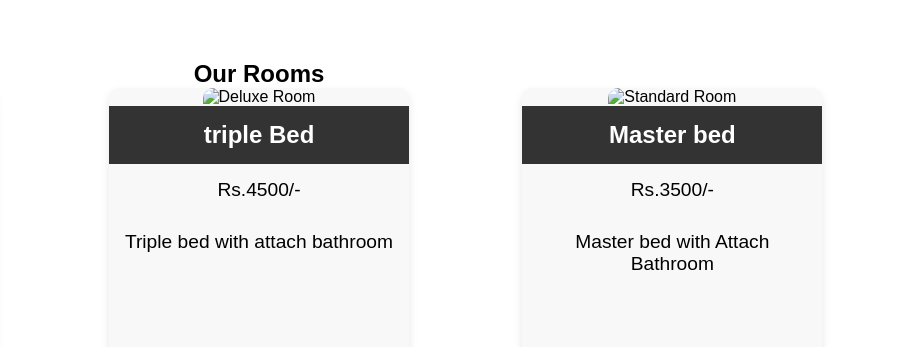
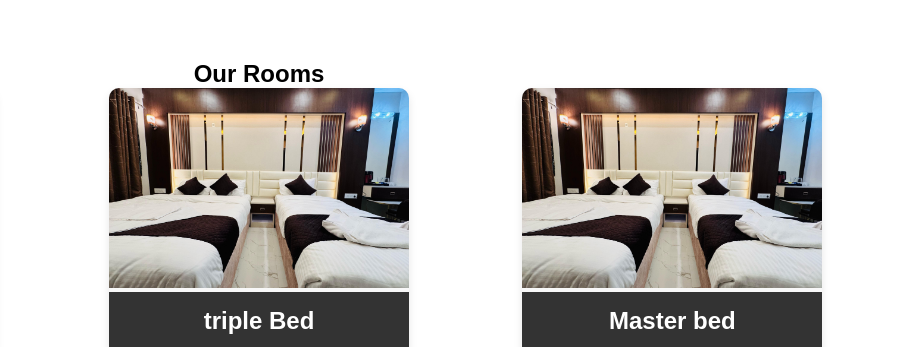
Before and after one commit to HotelRoyalMithila/HotelRoyalMithila, a plain HTML site: page index.html in a window 1280 px wide. Shown: the part 880-1227 px from the top of the page, 381-1280 px from the left. Drawn offline with Linux system fonts and the light colour scheme; a script that the page names is missing.

Commit message:
Update index.html

```diff
--- a/index.html
+++ b/index.html
@@ -40,13 +40,13 @@
 
             </div>
             <div class="room-card">
-                <img src="file:///C:/Users/Dell/Desktop/IMG_6001.JPG" alt="Deluxe Room">
+                <img src="https://raw.githubusercontent.com/HotelRoyalMithila/HotelRoyalMithila/refs/heads/main/WhatsApp%20Image%202025-02-15%20at%2010.06.23_0e0310a0.jpg" alt="Deluxe Room">
                 <h3>triple Bed </h3>
                 <p>Rs.4500/-</p>
                 <p>Triple bed with attach bathroom</p>
             </div>
             <div class="room-card">
-                <img src="file:///C:/Users/Dell/Desktop/WhatsApp%20Image%202025-02-15%20at%2010.06.17_1f6851a1.jpg" alt="Standard Room">
+                <img src="https://raw.githubusercontent.com/HotelRoyalMithila/HotelRoyalMithila/refs/heads/main/WhatsApp%20Image%202025-02-15%20at%2010.06.23_0e0310a0.jpg" alt="Standard Room">
                 <h3>Master bed</h3>
                 <p>Rs.3500/-</p>
                 <p>Master bed with Attach Bathroom</p>
```
